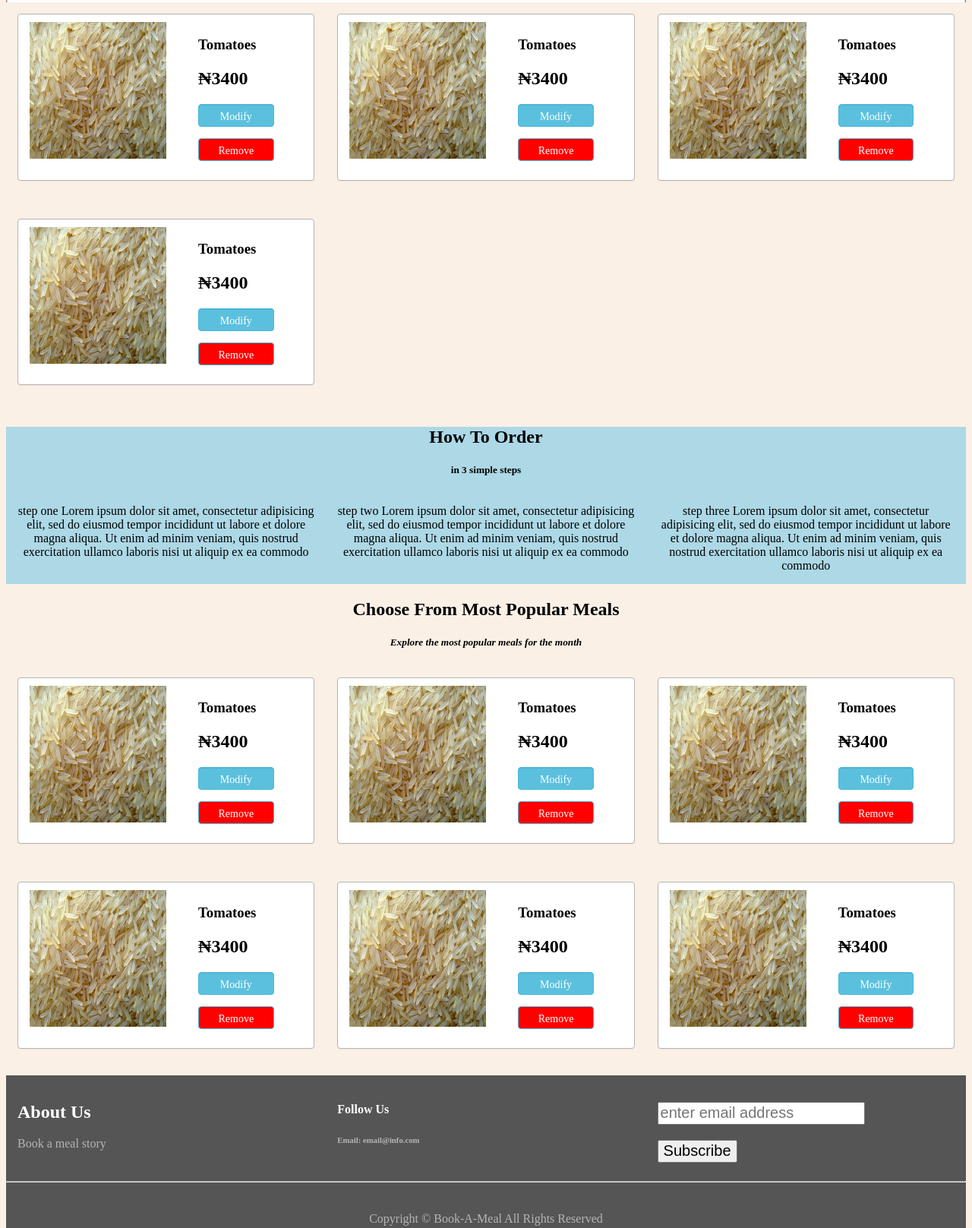
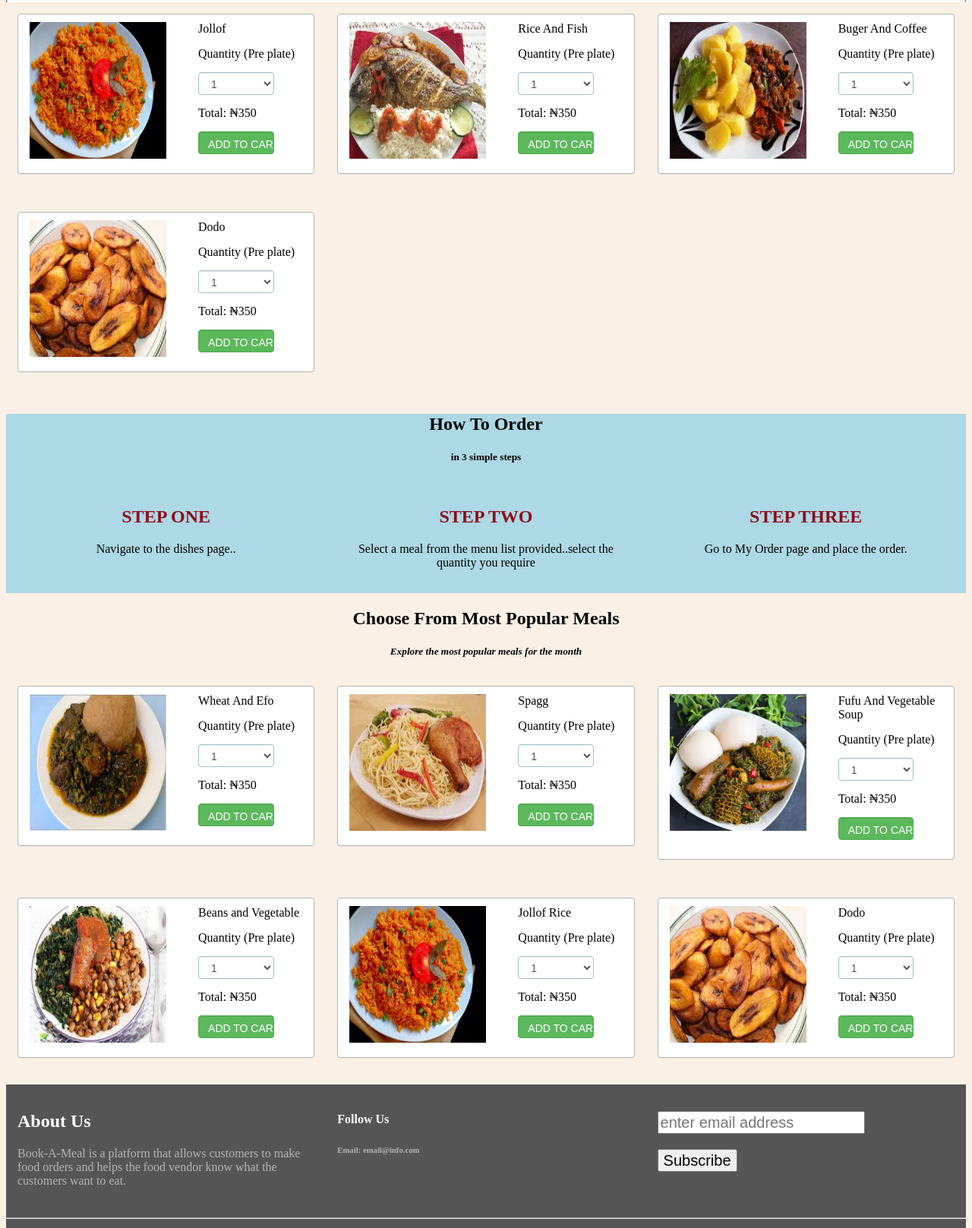
Before and after one commit to slimsolz/Book_A_Meal, a plain HTML site: page UI/index.html in a window 1280 px wide. Shown: the part 403-2020 px from the top of the page at 76% size. Drawn offline with Linux system fonts and the light colour scheme.

Commit message:
Modify contents and change images

```diff
--- a/UI/index.html
+++ b/UI/index.html
@@ -20,7 +20,7 @@
 					<!-- nav goes ere -->
 					<ul class="nav">
 						<li><a href="index.html" >Home</a></li>
-						<li><a href="about.html">About us</a></li>
+						<!--<li><a href="about.html">About us</a></li>-->
 						<li><a href="see_menu.html">Dishes</a></li>
 						<li><a href="signin.html">Login</a></li>
 						<li><a href="signup.html">Signup</a></li>
@@ -33,10 +33,6 @@
 		<!-- intro header -->
 		<div class="row">
 			<section class="section-background col-12">
-				<!-- <div class="intro-message">
-					<h1>BOOK-A-MEAL</h1>
-					<h4>Book-A-Meal is a platform that allows customers to make food orders and helps the food vendor know what the customers want to eat.</h4>
-				</div> -->
 			</section> <!-- /.section-background -->
 		</div>
 		<!-- End intro header -->
@@ -44,72 +40,128 @@
 			<div class="col-4">
 				<div class="row meal-panel" style="border-color: #B5B5B5;">
 					<div class="col-7 meal-panel-image">
-						<img src="images/rice.jpg">
+						<img src="images/jollof.jfif">
 					</div>
 
 					<div class="col-5 meal-panel-info">
+						<form>
 							<div class="form-divs">
-							<h3>Tomatoes</h3>
-							<h2>&#8358;3400</h2>
-							<a href="modify_meal.html" class="form-input customer-button" style="text-decoration: none; text-align: center;">Modify</a>
+								<label>Jollof</label>
 							</div>
 							<div class="form-divs">
-							<a href="#" class="form-input customer-button" style="text-decoration: none; text-align: center; background-color: red;" onclick="confirm('gudbye ');">Remove</a>
+								<label>Quantity (Pre plate)</label>
 							</div>
+							<div class="form-divs">
+								<select class="form-input" id="quantity" onchange="getTotal()">
+									<option value="1">1</option>
+									<option value="2">2</option>
+									<option value="3">3</option>
+									<option value="4">4</option>
+								</select>
+							</div>
+							<div class="form-divs" id="total">
+								<label>Total: &#8358;350</label>
+							</div>
+							<div class="form-divs">
+								<input type="button" name="" value="ADD TO CART" class="form-input caterer-button">
+							</div>
+						</form>
 					</div>
 				</div>
 			</div>
 			<div class="col-4">
 				<div class="row meal-panel" style="border-color: #B5B5B5;">
 					<div class="col-7 meal-panel-image">
-						<img src="images/rice.jpg">
+						<img src="images/rice.jfif">
 					</div>
 
 					<div class="col-5 meal-panel-info">
+						<form>
 							<div class="form-divs">
-							<h3>Tomatoes</h3>
-							<h2>&#8358;3400</h2>
-							<a href="modify_meal.html" class="form-input customer-button" style="text-decoration: none; text-align: center;">Modify</a>
+								<label>Rice And Fish</label>
 							</div>
 							<div class="form-divs">
-							<a href="#" class="form-input customer-button" style="text-decoration: none; text-align: center; background-color: red;" onclick="confirm('gudbye ');">Remove</a>
+								<label>Quantity (Pre plate)</label>
 							</div>
+							<div class="form-divs">
+								<select class="form-input" id="quantity" onchange="getTotal()">
+									<option value="1">1</option>
+									<option value="2">2</option>
+									<option value="3">3</option>
+									<option value="4">4</option>
+								</select>
+							</div>
+							<div class="form-divs" id="total">
+								<label>Total: &#8358;350</label>
+							</div>
+							<div class="form-divs">
+								<input type="button" name="" value="ADD TO CART" class="form-input caterer-button">
+							</div>
+						</form>
 					</div>
 				</div>
 			</div>
 			<div class="col-4">
 				<div class="row meal-panel" style="border-color: #B5B5B5;">
 					<div class="col-7 meal-panel-image">
-						<img src="images/rice.jpg">
+						<img src="images/potato.jfif">
 					</div>
 
 					<div class="col-5 meal-panel-info">
+						<form>
 							<div class="form-divs">
-							<h3>Tomatoes</h3>
-							<h2>&#8358;3400</h2>
-							<a href="modify_meal.html" class="form-input customer-button" style="text-decoration: none; text-align: center;">Modify</a>
+								<label>Buger And Coffee</label>
 							</div>
 							<div class="form-divs">
-							<a href="#" class="form-input customer-button" style="text-decoration: none; text-align: center; background-color: red;" onclick="confirm('gudbye ');">Remove</a>
+								<label>Quantity (Pre plate)</label>
 							</div>
+							<div class="form-divs">
+								<select class="form-input" id="quantity" onchange="getTotal()">
+									<option value="1">1</option>
+									<option value="2">2</option>
+									<option value="3">3</option>
+									<option value="4">4</option>
+								</select>
+							</div>
+							<div class="form-divs" id="total">
+								<label>Total: &#8358;350</label>
+							</div>
+							<div class="form-divs">
+								<input type="button" name="" value="ADD TO CART" class="form-input caterer-button">
+							</div>
+						</form>
 					</div>
 				</div>
 			</div>
 			<div class="col-4">
 				<div class="row meal-panel" style="border-color: #B5B5B5;">
 					<div class="col-7 meal-panel-image">
-						<img src="images/rice.jpg">
+						<img src="images/dodo.jfif">
 					</div>
 
 					<div class="col-5 meal-panel-info">
+						<form>
 							<div class="form-divs">
-							<h3>Tomatoes</h3>
-							<h2>&#8358;3400</h2>
-							<a href="modify_meal.html" class="form-input customer-button" style="text-decoration: none; text-align: center;">Modify</a>
+								<label>Dodo</label>
 							</div>
 							<div class="form-divs">
-							<a href="#" class="form-input customer-button" style="text-decoration: none; text-align: center; background-color: red;" onclick="confirm('gudbye ');">Remove</a>
+								<label>Quantity (Pre plate)</label>
 							</div>
+							<div class="form-divs">
+								<select class="form-input" id="quantity" onchange="getTotal()">
+									<option value="1">1</option>
+									<option value="2">2</option>
+									<option value="3">3</option>
+									<option value="4">4</option>
+								</select>
+							</div>
+							<div class="form-divs" id="total">
+								<label>Total: &#8358;350</label>
+							</div>
+							<div class="form-divs">
+								<input type="button" name="" value="ADD TO CART" class="form-input caterer-button">
+							</div>
+						</form>
 					</div>
 				</div>
 			</div>
@@ -123,22 +175,17 @@
 			</div>
 			<div class="row">
 				<div class="col-4">
-					step one
-					Lorem ipsum dolor sit amet, consectetur adipisicing elit, sed do eiusmod
-					tempor incididunt ut labore et dolore magna aliqua. Ut enim ad minim veniam,
-					quis nostrud exercitation ullamco laboris nisi ut aliquip ex ea commodo
+					<h2 style="color: #8D0D19;">STEP ONE</h2>
+					<p>Navigate to the dishes page..</p>
 				</div>
 				<div class="col-4">
-					step two
-					Lorem ipsum dolor sit amet, consectetur adipisicing elit, sed do eiusmod
-					tempor incididunt ut labore et dolore magna aliqua. Ut enim ad minim veniam,
-					quis nostrud exercitation ullamco laboris nisi ut aliquip ex ea commodo
+					<h2 style="color: #8D0D19;">STEP TWO</h2>
+					<p>Select a meal from the menu list provided..select the quantity you require</p>
+
 				</div>
 				<div class="col-4">
-					step three
-					Lorem ipsum dolor sit amet, consectetur adipisicing elit, sed do eiusmod
-					tempor incididunt ut labore et dolore magna aliqua. Ut enim ad minim veniam,
-					quis nostrud exercitation ullamco laboris nisi ut aliquip ex ea commodo
+					<h2 style="color: #8D0D19;">STEP THREE</h2>
+					<p>Go to My Order page and place the order.</p>
 				</div>
 			</div>
 		</section>
@@ -154,107 +201,191 @@
 			<div class="col-4">
 				<div class="row meal-panel" style="border-color: #B5B5B5;">
 					<div class="col-7 meal-panel-image">
-						<img src="images/rice.jpg">
+						<img src="images/wheat.jfif">
 					</div>
 
 					<div class="col-5 meal-panel-info">
+						<form>
 							<div class="form-divs">
-							<h3>Tomatoes</h3>
-							<h2>&#8358;3400</h2>
-							<a href="modify_meal.html" class="form-input customer-button" style="text-decoration: none; text-align: center;">Modify</a>
+								<label>Wheat And Efo</label>
 							</div>
 							<div class="form-divs">
-							<a href="#" class="form-input customer-button" style="text-decoration: none; text-align: center; background-color: red;" onclick="confirm('gudbye ');">Remove</a>
+								<label>Quantity (Pre plate)</label>
 							</div>
+							<div class="form-divs">
+								<select class="form-input" id="quantity" onchange="getTotal()">
+									<option value="1">1</option>
+									<option value="2">2</option>
+									<option value="3">3</option>
+									<option value="4">4</option>
+								</select>
+							</div>
+							<div class="form-divs" id="total">
+								<label>Total: &#8358;350</label>
+							</div>
+							<div class="form-divs">
+								<input type="button" name="" value="ADD TO CART" class="form-input caterer-button">
+							</div>
+						</form>
 					</div>
 				</div>
 			</div>
 			<div class="col-4">
 				<div class="row meal-panel" style="border-color: #B5B5B5;">
 					<div class="col-7 meal-panel-image">
-						<img src="images/rice.jpg">
+						<img src="images/spag.jfif">
 					</div>
 
 					<div class="col-5 meal-panel-info">
+						<form>
 							<div class="form-divs">
-							<h3>Tomatoes</h3>
-							<h2>&#8358;3400</h2>
-							<a href="modify_meal.html" class="form-input customer-button" style="text-decoration: none; text-align: center;">Modify</a>
+								<label>Spagg</label>
 							</div>
 							<div class="form-divs">
-							<a href="#" class="form-input customer-button" style="text-decoration: none; text-align: center; background-color: red;" onclick="confirm('gudbye ');">Remove</a>
+								<label>Quantity (Pre plate)</label>
 							</div>
+							<div class="form-divs">
+								<select class="form-input" id="quantity" onchange="getTotal()">
+									<option value="1">1</option>
+									<option value="2">2</option>
+									<option value="3">3</option>
+									<option value="4">4</option>
+								</select>
+							</div>
+							<div class="form-divs" id="total">
+								<label>Total: &#8358;350</label>
+							</div>
+							<div class="form-divs">
+								<input type="button" name="" value="ADD TO CART" class="form-input caterer-button">
+							</div>
+						</form>
 					</div>
 				</div>
 			</div>
 			<div class="col-4">
 				<div class="row meal-panel" style="border-color: #B5B5B5;">
 					<div class="col-7 meal-panel-image">
-						<img src="images/rice.jpg">
+						<img src="images/stand.jfif">
 					</div>
 
 					<div class="col-5 meal-panel-info">
+						<form>
 							<div class="form-divs">
-							<h3>Tomatoes</h3>
-							<h2>&#8358;3400</h2>
-							<a href="modify_meal.html" class="form-input customer-button" style="text-decoration: none; text-align: center;">Modify</a>
+								<label>Fufu And Vegetable Soup</label>
 							</div>
 							<div class="form-divs">
-							<a href="#" class="form-input customer-button" style="text-decoration: none; text-align: center; background-color: red;" onclick="confirm('gudbye ');">Remove</a>
+								<label>Quantity (Pre plate)</label>
 							</div>
+							<div class="form-divs">
+								<select class="form-input" id="quantity" onchange="getTotal()">
+									<option value="1">1</option>
+									<option value="2">2</option>
+									<option value="3">3</option>
+									<option value="4">4</option>
+								</select>
+							</div>
+							<div class="form-divs" id="total">
+								<label>Total: &#8358;350</label>
+							</div>
+							<div class="form-divs">
+								<input type="button" name="" value="ADD TO CART" class="form-input caterer-button">
+							</div>
+						</form>
 					</div>
 				</div>
 			</div>
 			<div class="col-4">
 				<div class="row meal-panel" style="border-color: #B5B5B5;">
 					<div class="col-7 meal-panel-image">
-						<img src="images/rice.jpg">
+						<img src="images/combo.jfif">
 					</div>
 
 					<div class="col-5 meal-panel-info">
+						<form>
 							<div class="form-divs">
-							<h3>Tomatoes</h3>
-							<h2>&#8358;3400</h2>
-							<a href="modify_meal.html" class="form-input customer-button" style="text-decoration: none; text-align: center;">Modify</a>
+								<label>Beans and Vegetable</label>
 							</div>
 							<div class="form-divs">
-							<a href="#" class="form-input customer-button" style="text-decoration: none; text-align: center; background-color: red;" onclick="confirm('gudbye ');">Remove</a>
+								<label>Quantity (Pre plate)</label>
 							</div>
+							<div class="form-divs">
+								<select class="form-input" id="quantity" onchange="getTotal()">
+									<option value="1">1</option>
+									<option value="2">2</option>
+									<option value="3">3</option>
+									<option value="4">4</option>
+								</select>
+							</div>
+							<div class="form-divs" id="total">
+								<label>Total: &#8358;350</label>
+							</div>
+							<div class="form-divs">
+								<input type="button" name="" value="ADD TO CART" class="form-input caterer-button">
+							</div>
+						</form>
 					</div>
 				</div>
 			</div>
 			<div class="col-4">
 				<div class="row meal-panel" style="border-color: #B5B5B5;">
 					<div class="col-7 meal-panel-image">
-						<img src="images/rice.jpg">
+						<img src="images/jollof.jfif">
 					</div>
 					<div class="col-5 meal-panel-info">
+					<form>
 							<div class="form-divs">
-							<h3>Tomatoes</h3>
-							<h2>&#8358;3400</h2>
-							<a href="modify_meal.html" class="form-input customer-button" style="text-decoration: none; text-align: center;">Modify</a>
+								<label>Jollof Rice</label>
 							</div>
 							<div class="form-divs">
-							<a href="#" class="form-input customer-button" style="text-decoration: none; text-align: center; background-color: red;" onclick="confirm('gudbye ');">Remove</a>
+								<label>Quantity (Pre plate)</label>
 							</div>
+							<div class="form-divs">
+								<select class="form-input" id="quantity" onchange="getTotal()">
+									<option value="1">1</option>
+									<option value="2">2</option>
+									<option value="3">3</option>
+									<option value="4">4</option>
+								</select>
+							</div>
+							<div class="form-divs" id="total">
+								<label>Total: &#8358;350</label>
+							</div>
+							<div class="form-divs">
+								<input type="button" name="" value="ADD TO CART" class="form-input caterer-button">
+							</div>
+						</form>
 					</div>
 				</div>
 			</div>
 			<div class="col-4">
 				<div class="row meal-panel" style="border-color: #B5B5B5;">
 					<div class="col-7 meal-panel-image">
-						<img src="images/rice.jpg">
+						<img src="images/dodo.jfif">
 					</div>
 
 					<div class="col-5 meal-panel-info">
+						<form>
 							<div class="form-divs">
-							<h3>Tomatoes</h3>
-							<h2>&#8358;3400</h2>
-							<a href="modify_meal.html" class="form-input customer-button" style="text-decoration: none; text-align: center;">Modify</a>
+								<label>Dodo</label>
 							</div>
 							<div class="form-divs">
-							<a href="#" class="form-input customer-button" style="text-decoration: none; text-align: center; background-color: red;" onclick="confirm('gudbye ');">Remove</a>
+								<label>Quantity (Pre plate)</label>
 							</div>
+							<div class="form-divs">
+								<select class="form-input" id="quantity" onchange="getTotal()">
+									<option value="1">1</option>
+									<option value="2">2</option>
+									<option value="3">3</option>
+									<option value="4">4</option>
+								</select>
+							</div>
+							<div class="form-divs" id="total">
+								<label>Total: &#8358;350</label>
+							</div>
+							<div class="form-divs">
+								<input type="button" name="" value="ADD TO CART" class="form-input caterer-button">
+							</div>
+						</form>
 					</div>
 				</div>
 			</div>
@@ -268,7 +399,7 @@
 	        	<div class="row">
 	        		<div class="col-4">
 	        			<h2>About Us</h2>
-	        			<p>Book a meal story</p>
+	        			<p>Book-A-Meal is a platform that allows customers to make food orders and helps the food vendor know what the customers want to eat.</p>
 	        		</div>
 	        		<div class="col-4">
 	        			<h4>Follow Us</h4>
@@ -297,5 +428,6 @@
 
 		<!-- JS Files -->
 		<script type="text/javascript" src="scripts/jquery-3.2.1.min.js"></script>
+		<script type="text/javascript" src="scripts/myscript.js"></script>
 	</body>
 </html>
```
Also changed, not shown: UI/caterer/manage_meal.html (+33 -33 lines), UI/order.html (+2 -2 lines), UI/see_menu.html (+3 -3 lines), UI/signin.html (+1 -1 lines), UI/signup-caterer.html (+1 -1 lines), UI/signup-customer.html (+1 -1 lines), UI/signup.html (+1 -1 lines), UI/stylesheets/style.css (line endings or trailing spaces). Lines whose indentation alone changed are shown as unchanged.
